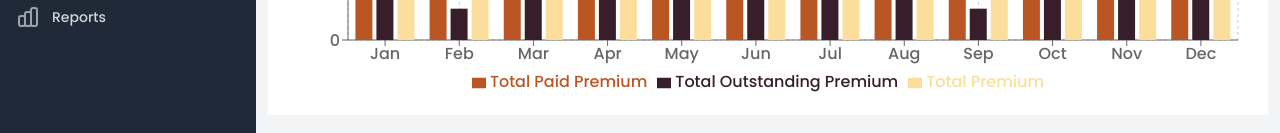
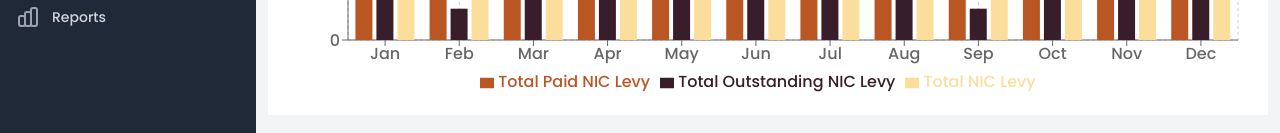
Before and after one commit to Khoby-790/template-nic, a React (Create React App) app: page /nic in a window 1280 px wide. Shown: the part 343-476 px from the top of the page. Built offline with nearby package versions, Linux system fonts and the light colour scheme.

Commit message:
--- Auto-Git Commit ---

```diff
--- a/src/pages/NicStatsExpansion/NicStatsExpansion.tsx
+++ b/src/pages/NicStatsExpansion/NicStatsExpansion.tsx
@@ -93,9 +93,9 @@ const active = "border-indigo-500 text-indigo-600 w-1/4 py-4 px-1 text-center bo
 type Tabs = "for_each_reinsurer" | "for_each_broker" | "for_all_brokers" | "for_all_reinsurers"
 
 const bars = [
-    { name: "paid", color: "#BA5624", title: "Total Paid Premium" },
-    { name: "outstanding", color: "#381D2A", title: "Total Outstanding Premium" },
-    { name: "total", color: "#FCDE9C", title: "Total Premium" }
+    { name: "paid", color: "#BA5624", title: "Total Paid NIC Levy" },
+    { name: "outstanding", color: "#381D2A", title: "Total Outstanding NIC Levy" },
+    { name: "total", color: "#FCDE9C", title: "Total NIC Levy" }
 ]
 
 const NicStatsExpansion = (props: Props) => {
```
